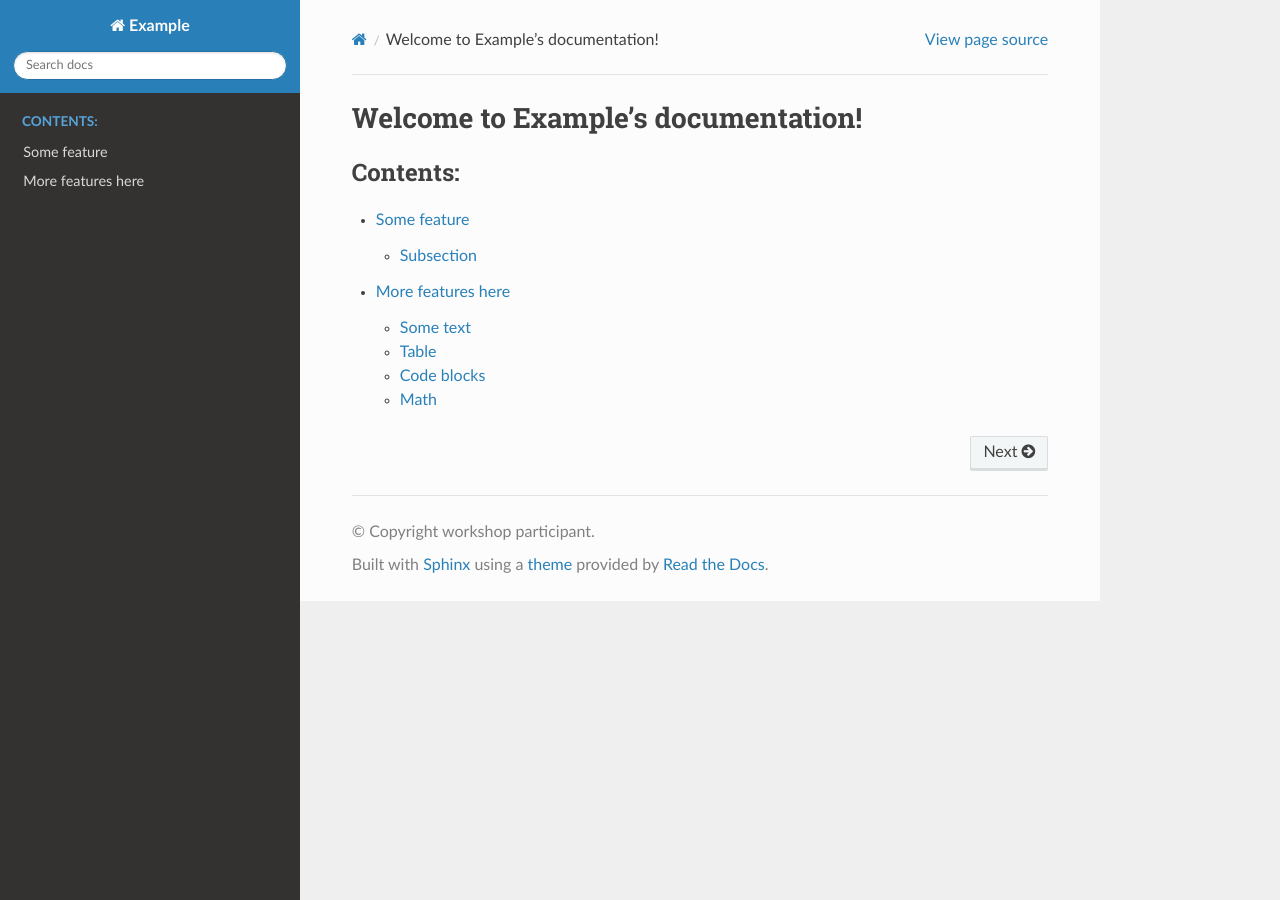
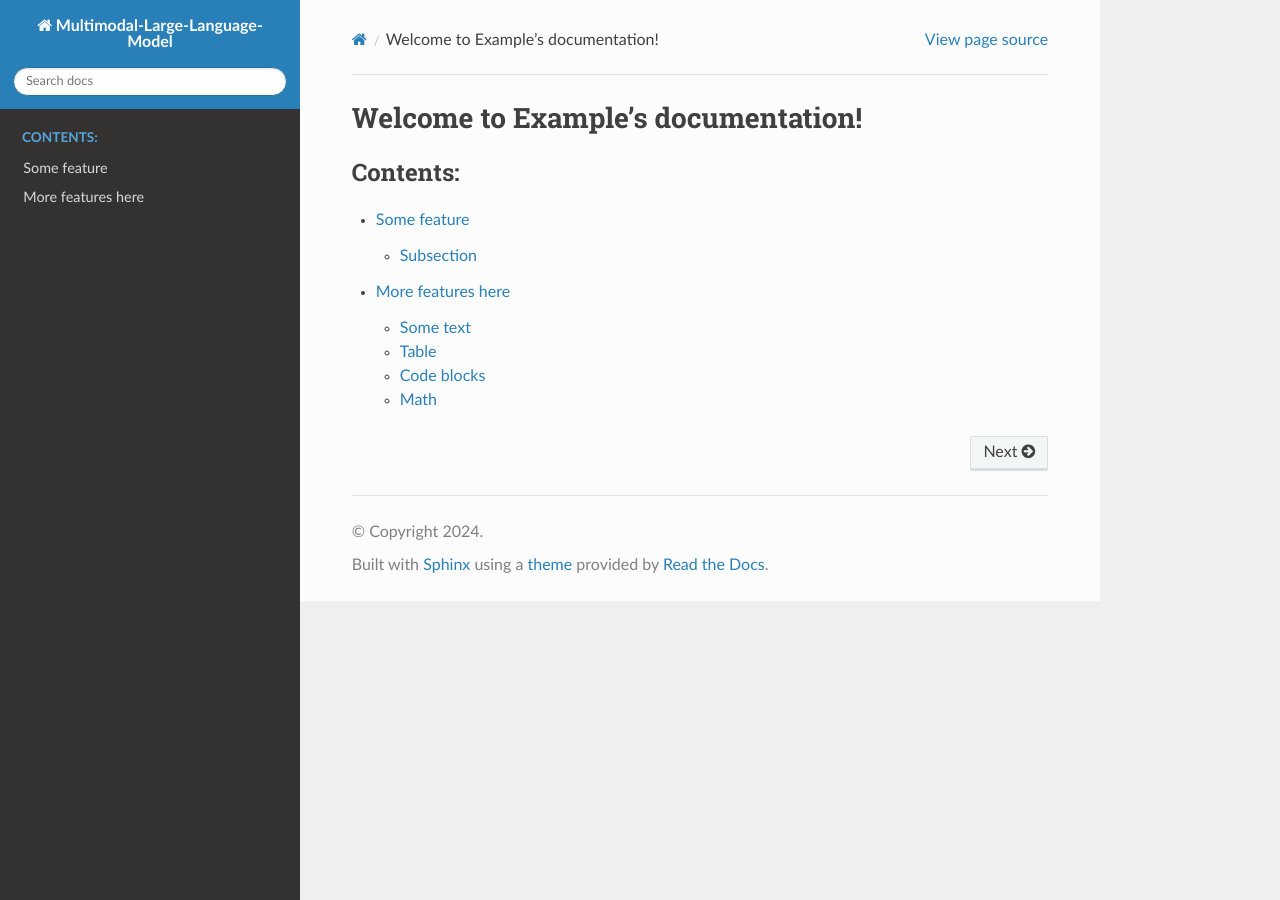
Before and after one commit to NotYuSheng/Multimodal-Large-Language-Model, a Sphinx documentation site: the page built from doc/index.rst, in a window 1280 px wide. Built offline with Sphinx 7.4.7 and the Read the Docs theme 2.0.0, drawn with Linux system fonts in a browser that asks for light colours.

Commit message:
Update conf.py

```diff
--- a/doc/conf.py
+++ b/doc/conf.py
@@ -6,10 +6,10 @@
 # -- Project information -----------------------------------------------------
 # https://www.sphinx-doc.org/en/master/usage/configuration.html#project-information
 
-project = 'Example'
-copyright = 'workshop participant'
-author = 'workshop participant'
-release = '0.1'
+project = 'Multimodal-Large-Language-Model'
+copyright = '2024'
+author = 'Yu Sheng'
+release = '1.1.0'
 
 
 # -- General configuration ---------------------------------------------------
```
